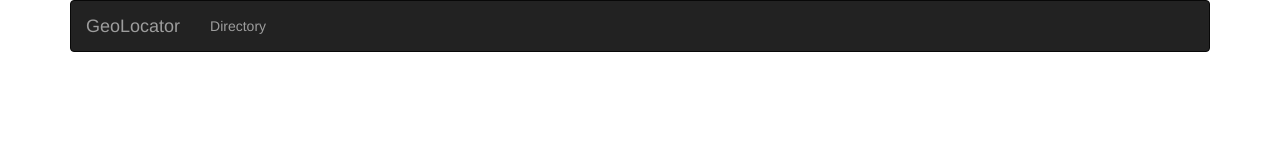
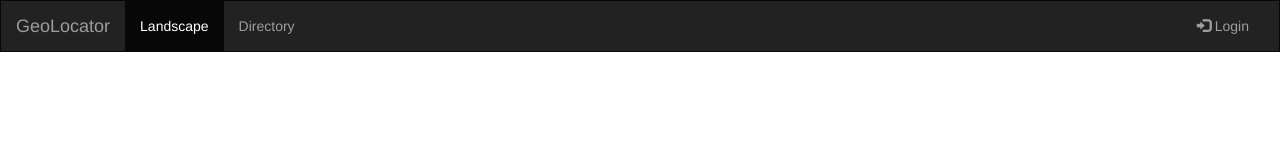
Before and after one commit to isuru89/cses_geolocator, a website: page public/index.html in a window 1280 px wide. Drawn offline with nearby package versions, Linux system fonts and the light colour scheme; some packages are replaced by stand-ins of ours; no server answers.

Commit message:
Changed navbar.

```diff
--- a/bower.json
+++ b/bower.json
@@ -15,7 +15,8 @@
     "font-awesome": "latest",
     "animate.css": "latest",
     "angular": "latest",
-    "angular-route": "latest"
+    "angular-route": "latest",
+    "jquery": "latest"
   },
   "homepage": "",
   "ignore": [
--- /dev/null
+++ b/public/css/commons.css
@@ -0,0 +1,9 @@
+/*
+    Created on : Sep 1, 2016, 7:35:12 PM
+    Author     : LAKJEEWA
+*/
+
+.navbar {
+    margin-bottom: 0;
+    border-radius: 0;
+}
--- a/public/index.html
+++ b/public/index.html
@@ -9,11 +9,13 @@
 
         <!-- CSS -->
         <link rel="stylesheet" href="libs/bootstrap/dist/css/bootstrap.min.css">
-    <link rel="stylesheet" href="css/style.css"> <!-- custom styles -->
+        <link rel="stylesheet" href="css/commons.css">
 
         <!-- JS -->
         <script src="libs/angular/angular.min.js"></script>
         <script src="libs/angular-route/angular-route.min.js"></script>
+        <script src="libs/jquery/dist/jquery.min.js"></script>
+        <script src="libs/bootstrap/dist/js/bootstrap.min.js"></script>
 
         <!-- ANGULAR CUSTOM -->
         <script src="js/controllers/MainController.js"></script>
@@ -24,20 +26,31 @@
     </head>
 
     <body ng-app="geoLocatorApp" ng-controller="CompanyController">
-<div class="container">
 
-    <!-- HEADER -->
+        <!-- Navigation Bar -->
         <nav class="navbar navbar-inverse">
+            <div class="container-fluid">
                 <div class="navbar-header">
+                    <button type="button" class="navbar-toggle" data-toggle="collapse" data-target="#myNavbar">
+                        <span class="icon-bar"></span>
+                        <span class="icon-bar"></span>
+                        <span class="icon-bar"></span>
+                    </button>
                     <a class="navbar-brand" href="/">GeoLocator</a>
                 </div>
-
-        <!-- LINK TO OUR PAGES. ANGULAR HANDLES THE ROUTING HERE -->
+                <div class="collapse navbar-collapse" id="myNavbar">
                     <ul class="nav navbar-nav">
+                        <li class="active"><a href="/">Landscape</a></li>
                         <li><a href="/list">Directory</a></li>
                     </ul>
+                    <ul class="nav navbar-nav navbar-right">
+                        <li><a href="#"><span class="glyphicon glyphicon-log-in"></span> Login</a></li>
+                    </ul>
+                </div>
+            </div>
         </nav>
 
+        <div class="container">
             <!-- ANGULAR DYNAMIC CONTENT -->
             <div ng-view></div>
 
```
Lines whose indentation alone changed are shown as unchanged.
